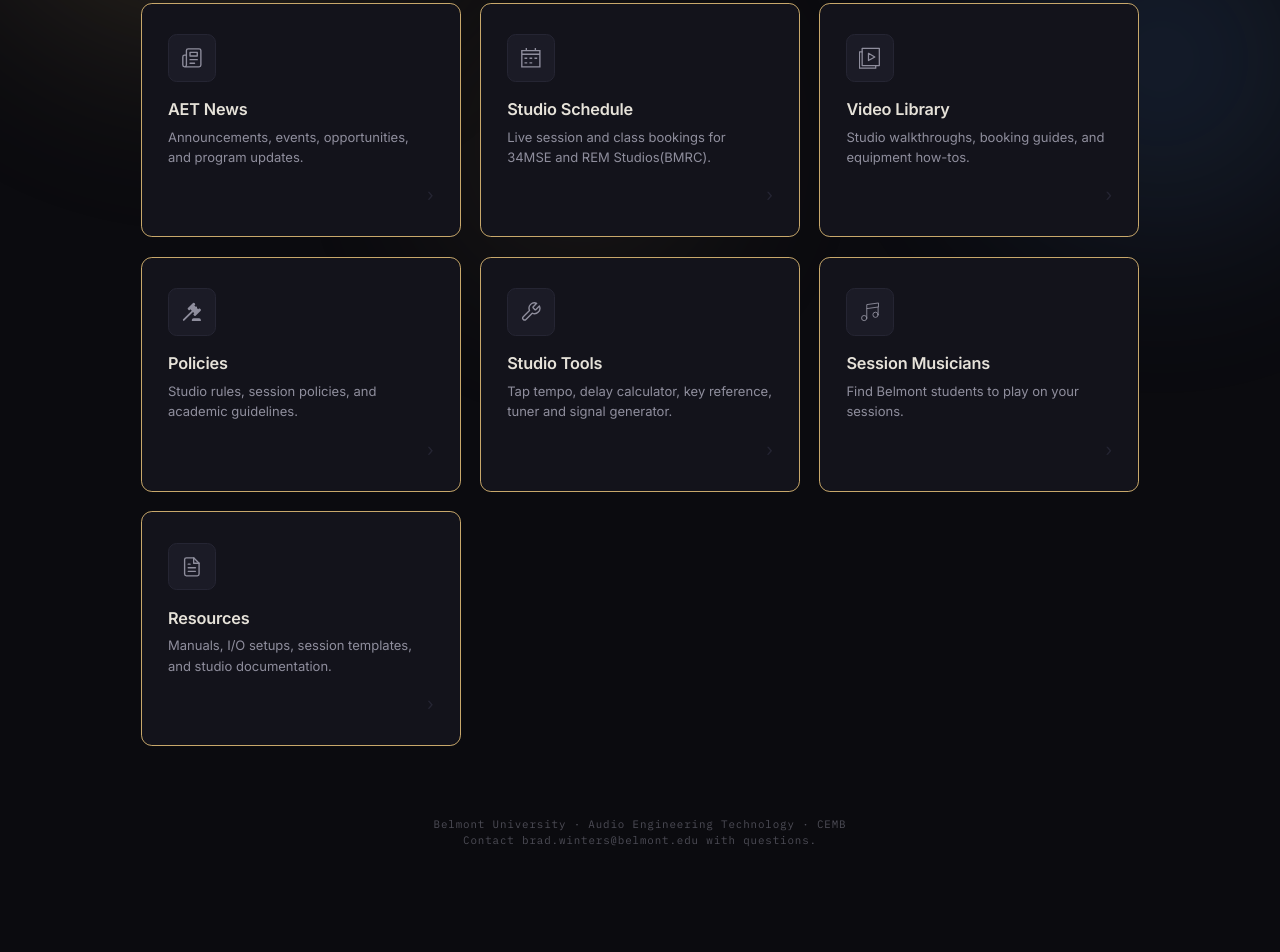
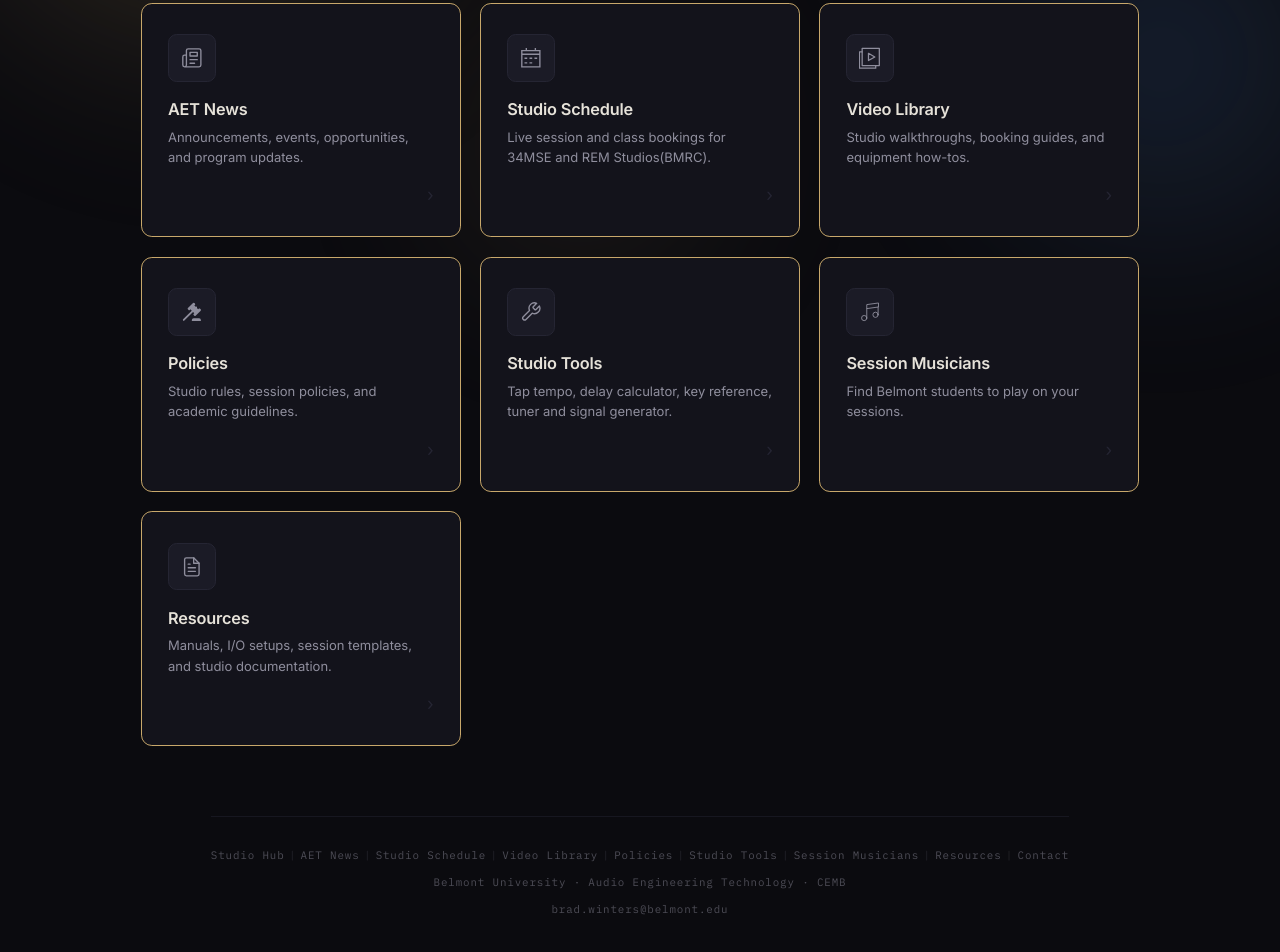
Before and after one commit to bradwintersmusic-cloud/studio-home, a plain HTML site: page index.html in a window 1280 px wide. Shown: the part 309-1261 px from the top of the page. Drawn offline with Linux system fonts and the light colour scheme.

Commit message:
updated footer

```diff
--- a/index.html
+++ b/index.html
@@ -112,12 +112,12 @@
     }
 
     @media (min-width: 1200px) {
-  html { zoom: 1.085; }
-}
+      html { zoom: 1.085; }
+    }
 
-@media (min-width: 1600px) {
-  html { zoom: 1.085; }
-}
+    @media (min-width: 1600px) {
+      html { zoom: 1.085; }
+    }
 
     /* ══════════════════════════════════════════════
        HERO HEADER
@@ -361,14 +361,48 @@
        FOOTER
     ══════════════════════════════════════════════ */
     .page-footer {
-      margin-top: 64px;
+      max-width: 920px;
+      margin: 64px auto 0;
+      padding-top: 28px;
+      border-top: 1px solid var(--border);
       font-family: 'IBM Plex Mono', monospace;
       font-size: 10px;
       letter-spacing: 0.08em;
       color: var(--muted);
       opacity: 0.5;
       text-align: center;
+      display: flex;
+      flex-direction: column;
+      gap: 10px;
+      position: relative;
+      z-index: 1;
     }
+
+    .footer-nav {
+      display: flex;
+      flex-wrap: wrap;
+      justify-content: center;
+      gap: 6px 4px;
+      align-items: center;
+    }
+
+    .footer-nav a {
+      color: var(--accent);
+      text-decoration: none;
+      transition: color 0.15s;
+    }
+
+    .footer-nav a:hover { color: var(--blue); }
+
+    .footer-nav span { opacity: 0.4; }
+
+    .page-footer a {
+      color: var(--muted);
+      text-decoration: none;
+      transition: color 0.15s;
+    }
+
+    .page-footer a:hover { color: var(--accent); }
 
     /* ══════════════════════════════════════════════
        MOBILE — LINKTREE LAYOUT
@@ -591,8 +625,27 @@
     </div>
 
     <footer class="page-footer">
+      <nav class="footer-nav">
+        <a href="https://bradwintersmusic-cloud.github.io/studio-home/">Studio Hub</a>
+        <span>|</span>
+        <a href="https://bradwintersmusic-cloud.github.io/studio-news/">AET News</a>
+        <span>|</span>
+        <a href="https://bradwintersmusic-cloud.github.io/studioassistant-sync/">Studio Schedule</a>
+        <span>|</span>
+        <a href="https://bradwintersmusic-cloud.github.io/studio-videos/">Video Library</a>
+        <span>|</span>
+        <a href="https://bradwintersmusic-cloud.github.io/studio-policies/">Policies</a>
+        <span>|</span>
+        <a href="https://bradwintersmusic-cloud.github.io/studio-tools/">Studio Tools</a>
+        <span>|</span>
+        <a href="https://bradwintersmusic-cloud.github.io/studio-musicians/">Session Musicians</a>
+        <span>|</span>
+        <a href="https://bradwintersmusic-cloud.github.io/studio-resources/">Resources</a>
+        <span>|</span>
+        <a href="https://bradwintersmusic-cloud.github.io/studio-contact/">Contact</a>
+      </nav>
       <div>Belmont University &middot; Audio Engineering Technology &middot; CEMB</div>
-      <div>Contact brad.winters@belmont.edu with questions.</div>
+      <div><a href="mailto:brad.winters@belmont.edu">brad.winters@belmont.edu</a></div>
     </footer>
 
   </div>
```
